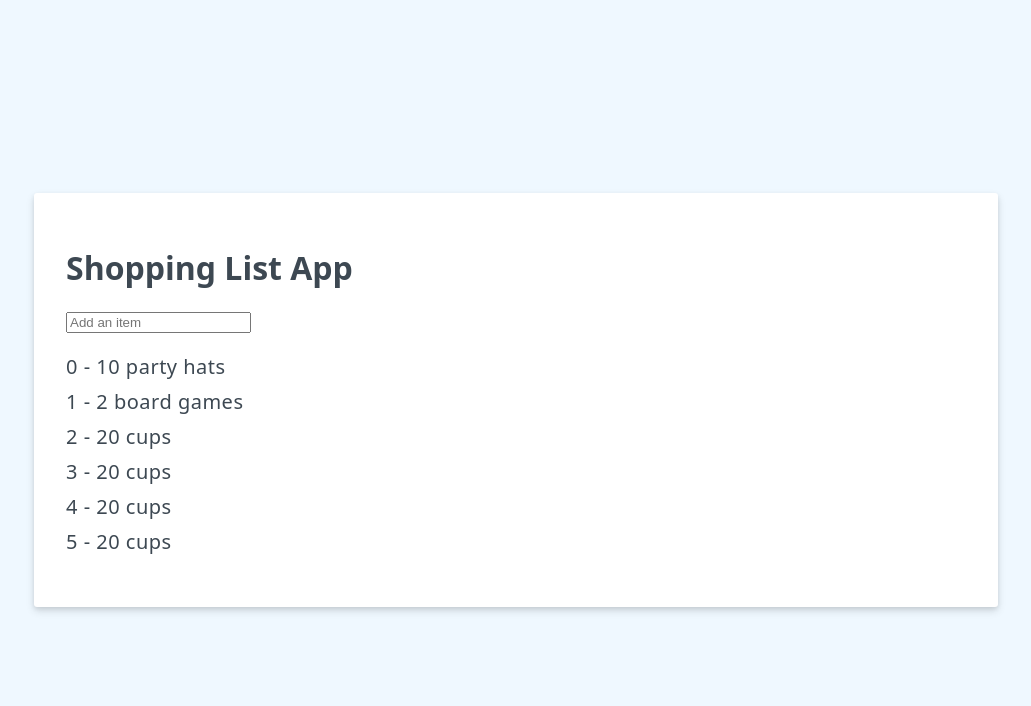
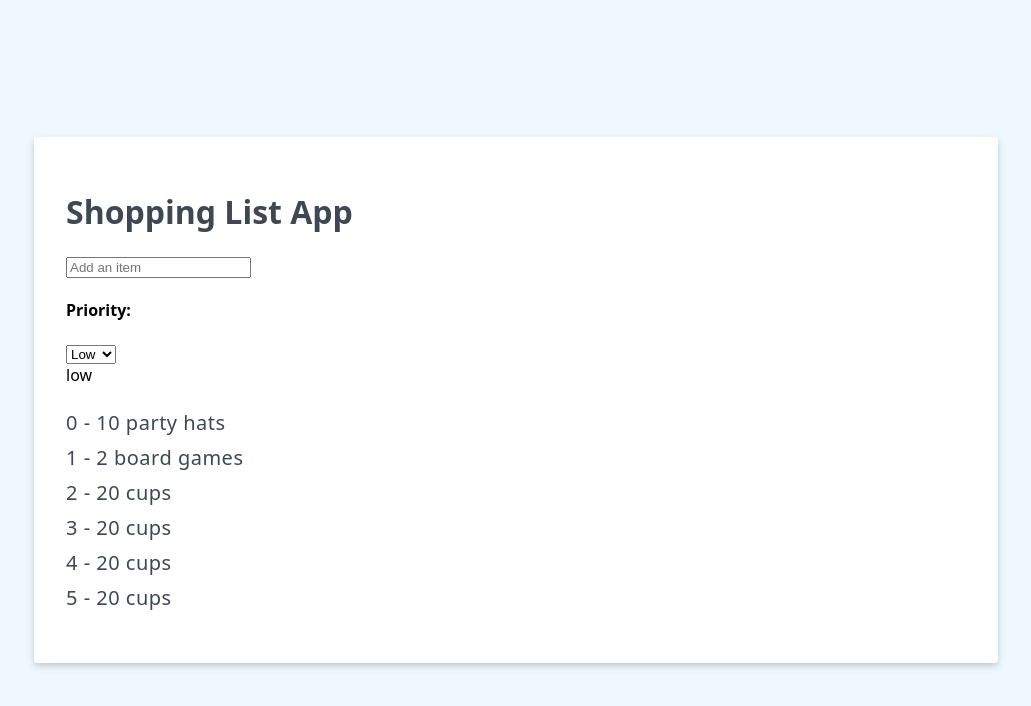
Before and after one commit to ramirezmz/roadmap-vue.js3, a Vue app in the folder vueschool/: page / in a window 1280 px wide. Shown: the top 706 px of the page, without its empty margins (124-1155 px from the left). Built offline with nearby package versions, Linux system fonts and the light colour scheme.

Commit message:
lesson 4: User inputs in Vue

```diff
--- a/vueschool/src/components/Input.vue
+++ b/vueschool/src/components/Input.vue
@@ -1,9 +1,15 @@
 <template>
    <div>
-      <input type="text" placeholder="Add an item">
+      <input v-model="newItem" type="text" placeholder="Add an item">
+      <!-- <InputChecks /> -->
+      <InputChecksSelected />
+      <h3>{{newItem}}</h3>
    </div>
 </template>
-<script>
-
+<script setup>
+import {ref} from 'vue'
+import InputChecks from './InputChecks.vue'
+import InputChecksSelected from './InputChecksSelected.vue'
+const newItem = ref("")
 
 </script>
--- /dev/null
+++ b/vueschool/src/components/InputChecks.vue
@@ -0,0 +1,20 @@
+<template>
+   <div>
+      <h4>Priority:</h4>
+         <label>
+            <input type="radio" v-model="newItemPriority" value="low">
+               Low
+         </label>
+         <label>
+            <input type="radio" v-model="newItemPriority" value="high">
+               High
+         </label>
+         <br />
+         {{newItemPriority}}
+   </div>
+</template>
+<script setup>
+import { ref } from 'vue'
+const newItemPriority = ref("low")
+
+</script>
--- /dev/null
+++ b/vueschool/src/components/InputChecksSelected.vue
@@ -0,0 +1,16 @@
+<template>
+   <div>
+      <h4>Priority:</h4>
+         <select v-model="newItemPriority">
+            <option value="low">Low</option>
+            <option value="high">High</option>
+         </select>
+         <br />
+         {{newItemPriority}}
+   </div>
+</template>
+<script setup>
+import { ref } from 'vue'
+const newItemPriority = ref("low")
+
+</script>
```
Also changed, not shown: 1 other file (tests, documents, lock files or other folders).
